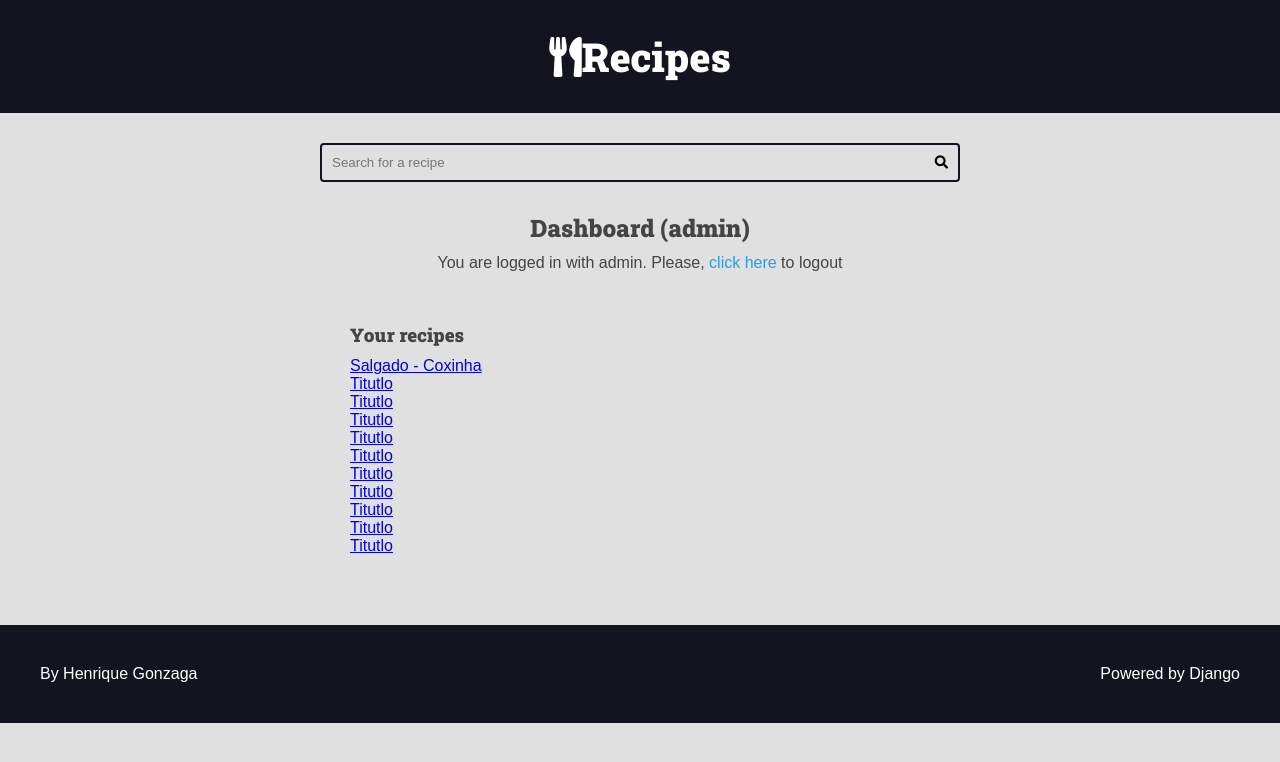
After one commit to henriquealvesgonzaga87/Projeto_Django, a Django app: page /authors/dashboard/ in a window 1280 px wide. The commit adds this page. Shown: the top 762 px of the page. Run offline with Django 5.2, Linux system fonts and the light colour scheme; a user stored in the database is signed in; data comes from the database, SQL or seed files in the repository; both versions use the stored data as it was after the commit.

Commit message:
aulas ate 184

```diff
--- /dev/null
+++ b/authors/templates/authors/pages/dashboard.html
@@ -0,0 +1,27 @@
+{% extends 'global/base.html' %}
+
+{% block title %}Dashboard ({{ user }}) |{% endblock title %}
+
+{% block content %}
+  <div class="main-content center container">
+    <h2>Dashboard ({{ user }})</h2>
+    {% include "authors/partials/login_message.html" %}
+
+    <div class="authors-dashboard-container">
+      <h3>Your recipes</h3>
+      <ul>
+        {% for recipe in recipes %}
+          <li>
+            <a href="{% url "authors:dashboard_recipe_edit" recipe.id %}">{{ recipe.title }}</a>
+          </li>
+          {% empty %}
+            <li>
+              <p>You do not have recipes, please create one.</p>
+            </li>
+        {% endfor %}
+      </ul>
+    </div>
+  </div>
+
+  {% include 'global/partials/messages.html' %}
+{% endblock content %}
--- /dev/null
+++ b/authors/templates/authors/partials/login_message.html
@@ -0,0 +1,11 @@
+{% if request.user.is_authenticated %}
+    <div class="login-message">
+        You are logged in with
+        {{ request.user.username }}.
+        Please,
+        <form class="inline-form" action="{% url "authors:logout" %}" method="POST">
+            {% csrf_token %}
+            <input type="hidden" name="username" value="{{ request.user.username }}">
+            <button class="plaintext-button" type="submit">click here</button></form> to logout
+    </div>
+{% endif %}
--- a/authors/urls.py
+++ b/authors/urls.py
@@ -9,5 +9,7 @@ urlpatterns = [
     path("register/create/", views.register_create, name="register_create"),
     path('login/', views.login_view, name='login'),
     path("login/create/", views.login_create, name="login_create"),
-    path("logout", views.logout_view, name="logout"),
+    path("logout/", views.logout_view, name="logout"),
+    path("dashboard/", views.dashboard, name="dashboard"),
+    path("dashboard/<int:id>/edit/", views.dashboard_recipe_edit, name="dashboard_recipe_edit"),
 ]
--- a/authors/views.py
+++ b/authors/views.py
@@ -6,6 +6,8 @@ from django.contrib.auth import authenticate, login, logout
 from django.contrib.auth.decorators import login_required
 
 from .forms import RegisterForm, LoginForm
+
+from recipes.models import Recipe
 
 
 def register_view(request):
@@ -49,7 +51,6 @@ def login_create(request):
         raise Http404()
 
     form = LoginForm(request.POST)
-    login_url = reverse('authors:login')
 
     if form.is_valid():
         authenticated_user = authenticate(
@@ -65,7 +66,7 @@ def login_create(request):
     else:
         messages.error(request, 'Invalid username or password')
 
-    return redirect(login_url)
+    return redirect(reverse('authors:dashboard'))
 
 
 @login_required(login_url='authors:login', redirect_field_name='next')
@@ -81,3 +82,29 @@ def logout_view(request):
     messages.success(request, 'Logout successfully')
     logout(request)
     return redirect(reverse('authors:login'))
+
+
+@login_required(login_url='authors:login', redirect_field_name='next')
+def dashboard(request):
+    recipes = Recipe.objects.filter(
+        is_published = False,
+        author=request.user
+    )
+    return render(request, 'authors/pages/dashboard.html', context={
+        'recipes': recipes,
+    })
+
+@login_required(login_url='authors:login', redirect_field_name='next')
+def dashboard_recipe_edit(request, id):
+    recipe = Recipe.objects.filter(
+        is_published = False,
+        author=request.user,
+        pk=id
+    )
+
+    if not recipe:
+        raise Http404
+
+    return render(request, 'authors/pages/dashboard_recipe.html', context={
+
+    })
--- a/base_static/global/css/styles.css
+++ b/base_static/global/css/styles.css
@@ -434,3 +434,22 @@ background: var(--color-primary-dark);
       grid-template-columns: repeat(auto-fit, minmax(100%, 1fr));
     }
   }
+
+/* Authors */
+.login-message {
+    margin: 1rem 0;
+}
+
+.authors-dashboard-container {
+    max-width: 64rem;
+    text-align: left;
+    padding: var(--spacing-gutter-medium);
+    margin: 0 auto;
+}
+
+.authors-dashboard-container h3,
+.authors-dashboard-container p,
+.authors-dashboard-container ul {
+    list-style-type: none;
+    margin: 1rem 0;
+}
```
Also changed, not shown: authors/templates/authors/pages/dashboard_recipe.html (added, +17 -0 lines), authors/templates/authors/pages/login.html (+6 -12 lines), recipes/admin.py (+10 -1 lines), db.sqlite3.
